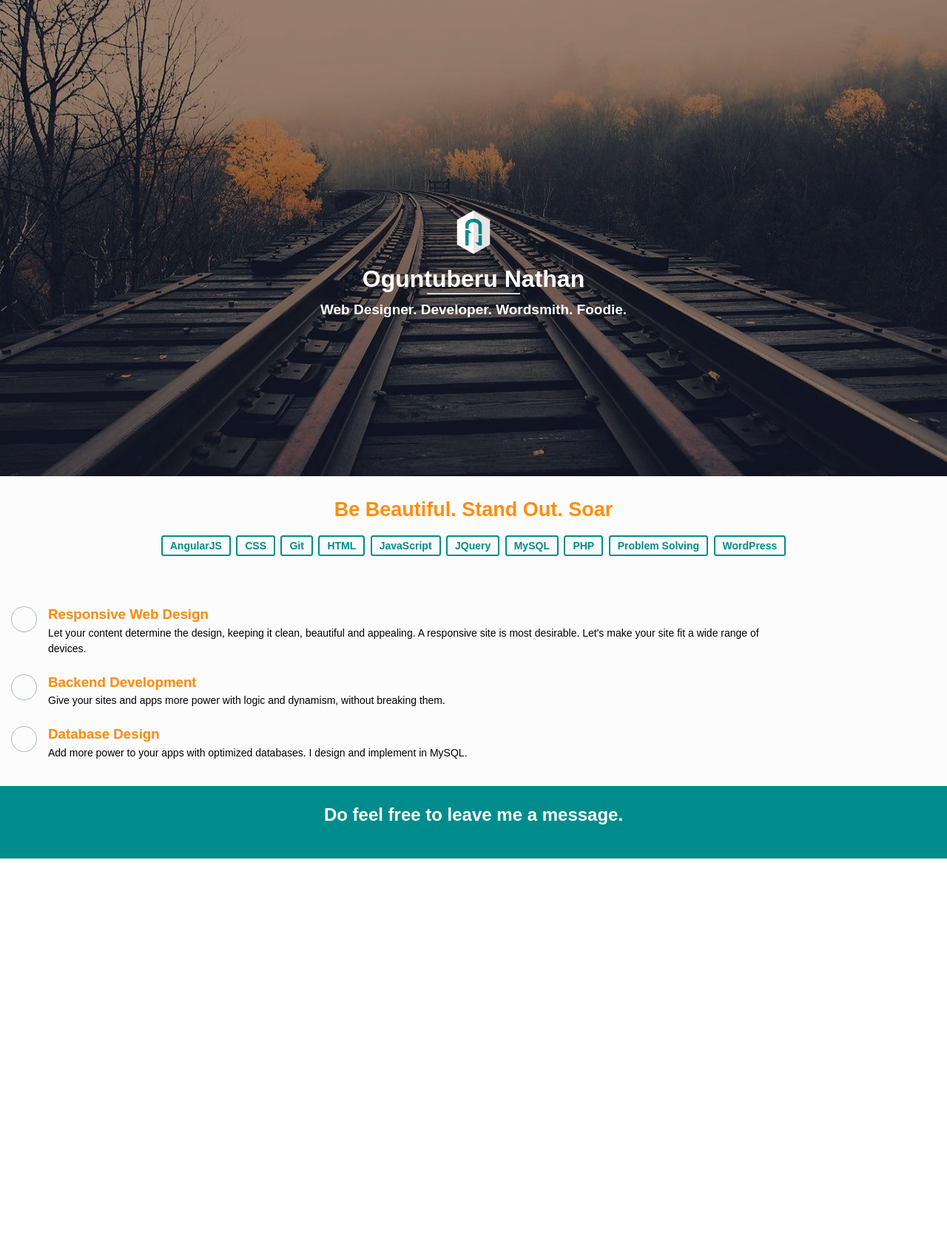
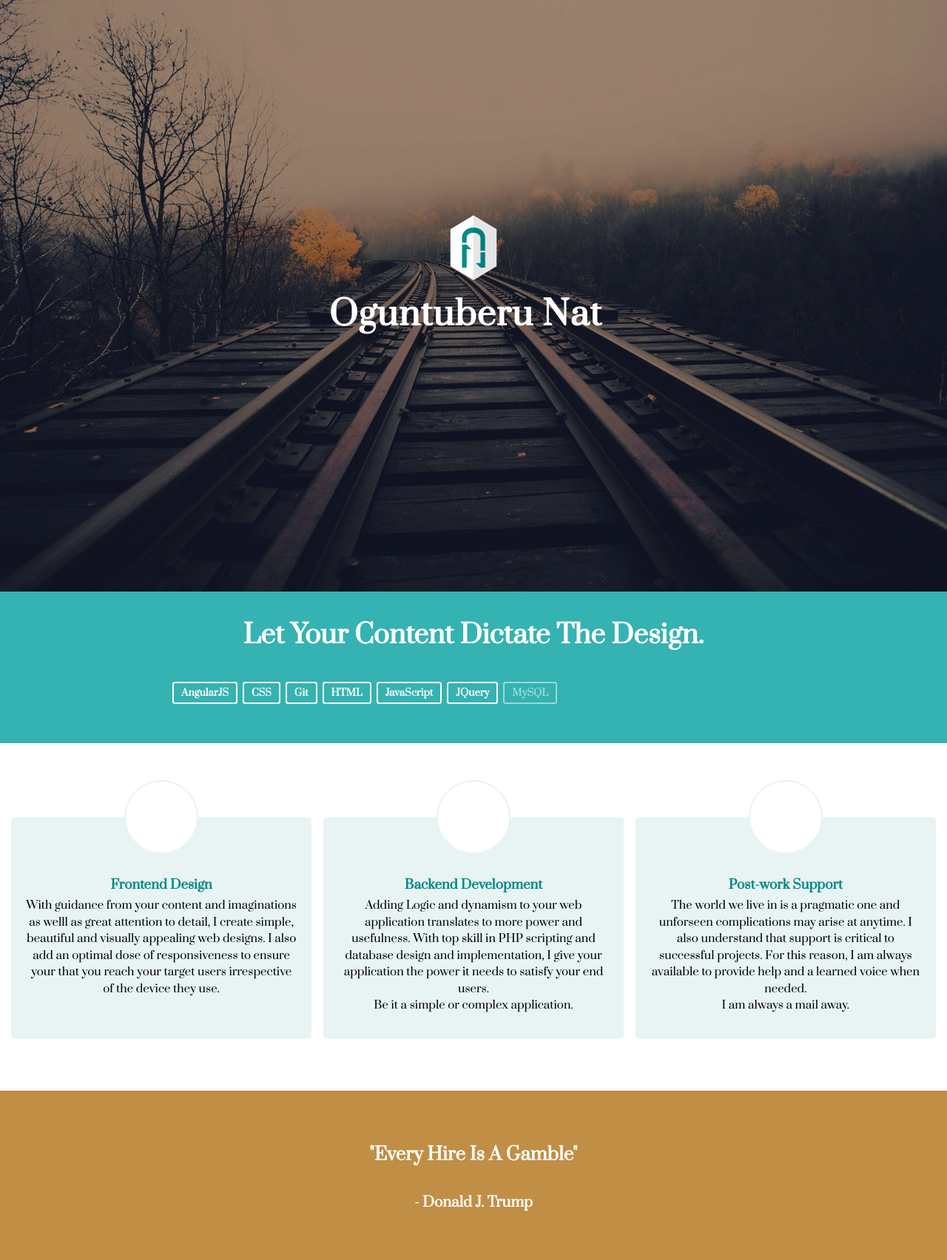
Before and after one commit to dynameek/onathan, a PHP site: page / in a window 1280 px wide. Shown: the whole page at 74% size. Before the commit the page ends 1161 px from the top, so only its background shows below. Run offline with PHP 8.4, Linux system fonts and the light colour scheme.

Commit message:
replacing old design with a new... sorry for the batch commit

```diff
--- a/css/base-style-hdp.css
+++ b/css/base-style-hdp.css
@@ -5,31 +5,60 @@
 */
 
 /*
+ *  ABOUT SECTION
+*/
+#about-sec{
+    padding: 35px 15px;
+}
+#about-sec > h1{
+    font-size: 35px;
+    margin-bottom: 20px;
+}
+
+/*
  *  SKILL SECTION
 */
+
 #skill-sec{
-    padding: 50px 70px;
-}
-.skill-item:last-child{
-    margin-bottom: 0px;
+    height: auto;
+    padding: 100px 15px 50px 15px;
+    display: flex;
+    flex-direction: row;
+    justify-content: space-between;
+    align-content: space-between;
 }
 .skill-item{
-    margin-bottom: 10px;
+    width: 32.5%;
+    height: 300px;
+    text-align: center;
+    box-sizing: border-box;
+    border-radius: 5px;
+    padding: 20px;
+    background: #E8F4F4;
 }
 .skill-item > div{
-    width: 50px;
-    height: 50px;
+    float: none;
+    width: 100px;
+    height: 100px;
+    margin: 0px auto;
+    border-width: 2px;
+    border-color: #E8F4F4;
+    margin-bottom: 30px;
+    margin-top: -70px;
+    background: #fff;
 }
 .skill-item > h3{
-    font-size: 22px;
-    color: #FF8D0C;
+    width: 100%;
+    margin: 0px;
+    margin-left: 0px;
+    margin-bottom: 5px;
+    font-size: 17px;
 }
 .skill-item > p{
-    width: 85%;
-    margin-left: 65px;
-    font-size: 16px;
+    width: 100%;
+    margin: 0px;
+    font-size: 15px;
 }
-
 
 /*
  *  FOOTER SECTION
@@ -37,88 +66,7 @@
  */
 footer > h3{
     margin: 15px 0px;
-    text-shadow: 0px 0px 0.5px #bbb;
 }
 footer > button{
     width: 40%;
 }
-
-@media screen and (min-width: 800px){
-
-    /*
-     *  SKILL SECTION
-    */
-    #skill-sec{
-        padding: 50px 10px;
-        display: flex;
-        flex-direction: row;
-        justify-content: space-around;
-        align-content: space-around;
-    }
-    .skill-item{
-        width: 23%;
-        margin-bottom: 0px;
-        text-align: center;
-        display: flex;
-        flex-direction: column;
-    }
-    .skill-item > div{
-        width: 100px;
-        height: 100px;
-        border-width: 3.5px;
-        margin: 0%;
-        margin-bottom: 20px;
-        align-self: center;
-    }
-    .skill-item > h3{
-        width: 100%;
-        margin: 0px;
-        margin-bottom: 10px;
-        font-size: 17px;
-    }
-    .skill-item > p{
-        width: 100%;
-        margin: 0px;
-        font-size: 14px;
-    }
-}
-
-@media screen and (min-width: 1000px){
-
-    /*
-     *  SKILL SECTION
-    */
-    #skill-sec{
-        padding: 50px 15px;
-        display: flex;
-        flex-direction: row;
-        justify-content: space-around;
-        align-content: space-around;
-    }
-    .skill-item{
-        width: 23%;
-        margin-bottom: 0px;
-        text-align: center;
-        display: flex;
-        flex-direction: column;
-    }
-    .skill-item > div{
-        width: 100px;
-        height: 100px;
-        border-width: 3.5px;
-        margin: 0%;
-        margin-bottom: 20px;
-        align-self: center;
-    }
-    .skill-item > h3{
-        width: 100%;
-        margin: 0px;
-        margin-bottom: 10px;
-        font-size: 20px;
-    }
-    .skill-item > p{
-        width: 100%;
-        margin: 0px;
-        font-size: 15px;
-    }
-}
--- a/css/base-style-mdp.css
+++ b/css/base-style-mdp.css
@@ -14,6 +14,33 @@ and open the template in the editor.
 header{
     padding: 10px 25px 5px 25px;
 }
-#about-sec, #skill-sec{
+#about-sec{
     padding: 30px 25px;
 }
+#skill-sec{
+    padding: 50px 25px;
+}
+
+@media screen and (min-width: 700px){
+    #about-sec, #skill-sec{
+        padding-left: 100px;
+        padding-right: 100px;
+    }
+    #veil > img{
+        width: 70px;
+        height: 90px;
+    }
+    #veil > h1{
+        font-size: 45px;
+    }
+    #veil > h3{
+        font-size: 28px;
+    }
+}
+
+@media screen and (min-width: 900px){
+    #about-sec, #skill-sec{
+        padding-left: 150px;
+        padding-right: 150px;
+    }
+}
--- a/css/base-style-xhdp.css
+++ b/css/base-style-xhdp.css
@@ -17,7 +17,7 @@ and open the template in the editor.
  *  HEADER
 */
 header{
-    padding: 15px 15%;
+    padding: 15px 50px;
 }
 header > img{
     width: 50px;
@@ -37,13 +37,16 @@ header > button{
 #veil > img{
     width: 60px;
     height: 70px;
-    margin-top: 150px;
 }
 #veil > h1{
     font-size: 50px;
 }
+#veil > hr{
+    border-width: 3px;
+    margin: 5px auto 10px auto;
+}
 #veil > h3{
-    font-size: 25px;
+    font-size: 28px;
 }
 
 /*
@@ -51,17 +54,13 @@ header > button{
 */
 #about-sec{
     padding: 30px 15%;
-    background: #008c8c;
 }
 #about-sec > h1{
     font-size: 35px;
     margin-bottom: 15px;
-    color: #fff;
 }
 #tech > li{
     font-size: 16px;
-    color: #fff;
-    border-color: #fff;
 }
 
 
@@ -70,22 +69,20 @@ header > button{
 */
 #skill-sec{
     height: auto;
-    padding: 100px 20% 70px 20%;
+    padding: 100px 10% 70px 10%;
     display: flex;
     flex-direction: row;
     justify-content: space-between;
     align-content: space-between;
-    background: #BADBDB;
 }
 .skill-item{
+    box-sizing: border-box;
     width: 32%;
-    height: 350px;
+    height: 400px;
     text-align: center;
-    /**/
-    box-sizing: border-box;
     border-radius: 5px;
     padding: 20px;
-    background: #fff;
+    background: #E8F4F4;
 }
 .skill-item > div{
     float: none;
@@ -93,7 +90,7 @@ header > button{
     height: 150px;
     margin: 0px auto;
     border-width: 2px;
-    border-color: #BADBDB;
+    border-color: #E8F4F4;
     margin-bottom: 30px;
     margin-top: -70px;
     background: #fff;
@@ -104,7 +101,6 @@ header > button{
     margin-left: 0px;
     margin-bottom: 5px;
     font-size: 22px;
-    color: #008c8c;
 }
 .skill-item > p{
     width: 100%;
@@ -115,14 +111,11 @@ header > button{
  *  FOOTER
 */
 footer{
-    display: flex;
-    flex-direction: row;
-    justify-content: center;
     padding: 25px 15%;
-    background: #4E5B5B;
 }
-footer > h3{
-    font-size: 24px;
+footer > h1{
+    font-size: 35px;
+    margin-top: 20px;
     margin-bottom: 0px;
 }
 footer > button{
--- a/css/base-style.css
+++ b/css/base-style.css
@@ -69,11 +69,11 @@ img{
 header{
     box-sizing: border-box;
     position: fixed;
-    top: 0px;
+    top: -150px;
     left: 0px;
     width: 100%;
     padding: 10px 15px 5px 15px;
-    background: rgba(245, 255, 245, 0.0);
+    background: rgb(255, 255, 255);
 }
 header > img{
     width: 35px;
@@ -86,8 +86,8 @@ header > button{
     border: 2px solid;
     font-weight: bold;
     background: transparent;
-    color: #fff;
-    border-color: #fff;
+    color: #008c8c;
+    border-color: #008c8c;
 }
 
 /*
@@ -95,9 +95,10 @@ header > button{
  *
  */
 #home-sec{
-    height: 80.5vh;
+    height: 100vh;
     padding: 0px;
     background: url('../media/rail.jpg');
+    background-size: cover;
     background-position: center;
     text-align: center;
     color: #fff;
@@ -112,21 +113,26 @@ header > button{
     width: 50px;
     height: 60px;
     margin-bottom: 15px;
-    margin-top: 70px;
     align-self: center;
+    opacity: 0;
 }
 #veil > h1{
     font-family: 'Prata', sans-serif;
     font-size: 32px;
+    letter-spacing: 1px;
 }
 #veil > hr{
     width: 10%;
     border-color: #fff;
+    border-style: solid;
     margin: 0px auto 10px auto;
+    opacity: 0;
 }
 #veil> h3{
     font-family: 'Handlee', sans-serif;
     font-size: 19px;
+    color: #fefefe;
+    opacity: 0;
 }
 #veil > p{
     font-size: 16px;
@@ -139,16 +145,18 @@ header > button{
 #about-sec{
     padding: 30px 15px;
     text-align: center;
-    background: #fcfcfc;
+    background: #35B2B2;
 }
 
 #about-sec > h1{
     font-family: 'Prata', sans-serif;
-    font-size: 27px;
-    color: #FF8D0C;
+    font-size: 23px;
+    color: #fff;
+    opacity: 0;
 }
 #tech{
     padding: 0px;
+    color: #fff;
 }
 #tech > li{
     display: inline-block;
@@ -159,8 +167,10 @@ header > button{
     border: 2px solid #008c8c;
     border-radius: 3.5px;
     font-weight: bold;
-    font-size: 14px;
-    color: #008c8c;
+    font-size: 13px;
+    color: #fff;
+    border-color: #fff;
+    opacity: 0;
 }
 
 /*
@@ -168,14 +178,15 @@ header > button{
  *
  */
 #skill-sec{
-    padding: 20px 15px;
-    background: #fcfcfc;
+    padding: 50px 15px;
+    background: #FFFFFF;
 }
 .skill-item:last-child{
     margin-bottom: 0px;
 }
 .skill-item{
-    margin-bottom: 10px;
+    margin-bottom: 20px;
+    opacity: 0;
 }
 .skill-item > div{
     width: 35px;
@@ -188,11 +199,11 @@ header > button{
     width: auto;
     margin-left: 15px;
     text-shadow: 0px 0px 0.5px #ccc;
-    color: #FF8D0C;
+    color: #008c8c;
 }
 .skill-item > p{
     width: 80%;
-    margin-top: 3.5px;
+    margin-top: 10px;
     margin-left: 50px;
     font-size: 14px;
     line-height: 1.5;
@@ -210,13 +221,14 @@ footer{
     flex-direction: column;
     justify-content: center;
     align-content: center;
-    padding: 25px 15px;
+    padding: 50px 15px;
     text-align: center;
-    background: #008c8c;
+    background: #C18E45;
     color: #fff;
 }
-footer > h3{
+footer > h1{
     font-size: 24px;
+    margin-top: 20px;
     margin-bottom: 20px;
 }
 footer > button{
@@ -230,3 +242,38 @@ footer > button{
     background: transparent;
     color: #fff;
 }
+
+@media screen and (min-width: 319px){
+    #veil > h1{
+        font-size: 22px;
+    }
+}
+
+@media screen and (min-width: 359px){
+    #veil > h1{
+        font-size: 25px;
+        margin-bottom: 5px;
+    }
+    #about-sec{
+        padding-bottom: 10px;
+    }
+    #about-sec > h1{
+    font-size: 30px;
+    margin-bottom: 10px;
+}
+
+@media screen and (min-width: 400px){
+    #veil > h1{
+        font-size: 33px;
+        margin-bottom: 5px;
+    }
+    #veil > h3{
+        font-size: 22px;
+    }
+    #about-sec{
+        padding-bottom: 10px;
+    }
+    #about-sec > h1{
+    font-size: 30px;
+    margin-bottom: 10px;
+}
--- a/index.php
+++ b/index.php
@@ -10,11 +10,11 @@
     <style>
         @import url('./css/base-style.css');
         @import url('./css/grid.css');
-        /*@import url('./css/base-style-mdp.css') screen and (min-width: 420px);
-        @import url('./css/base-style-hdp.css') screen and (min-width: 700px);*/
+        @import url('./css/base-style-mdp.css') screen and (min-width: 420px);
+        @import url('./css/base-style-hdp.css') screen and (min-width: 1000px);
         @import url('./css/base-style-xhdp.css') screen and (min-width: 1425px);
     </style>
-    <!--<link href="https://fonts.googleapis.com/css?family=Prata|Handlee" rel="stylesheet">-->
+    <link href="https://fonts.googleapis.com/css?family=Prata|Handlee" rel="stylesheet">
     <script src="./js/temi.js"></script>
 </head>
 
@@ -22,14 +22,14 @@
     <div class="page-wrapper">
         <header id="header">
             <img alt="" class="site-icon" src="./media/logo-xx.fw.png" onclick="myPage.displayMenu();">
-            <button class="right" onclick="myPage.showElement('contact-sec', 20);">CONTACT</button>
+            <button class="right" onclick="temi.contactMe();">CONTACT</button>
         </header>
         <section id="home-sec">
             <div  class="col-flex" id="veil">
-                <img alt="My Logo" src="./media/logo-white-xx.fw.png">
-                <h1>Oguntuberu Nathan</h1>
-                <hr>
-                <h3>Web Designer. Developer. Wordsmith. Foodie.</h3>
+                <img alt="My Logo" src="./media/logo-white-xx.fw.png" id="body-icon">
+                <h1><span id="my_name"></span><span id="cursor"></span></h1>
+                <hr id="hr">
+                <h3 id="slogan">Web Designer. Developer. Wordsmith. Foodie.</h3>
                 <!--<p>
                     I am a junior full stack web developer, creative mind, Linux enthusiast and foodie
                     based in Nigeria. I ably create simple yet beautiful and attractive websites.
@@ -40,7 +40,7 @@
             </div>
         </section>
         <section class="col-flex" id="about-sec">
-            <h1>Be Beautiful. Stand Out. Soar</h1>
+            <h1>Let Your Content Dictate The Design.</h1>
             <ul id="tech">
                 <li>AngularJS</li>
                 <li>CSS</li>
@@ -57,23 +57,36 @@
         <section class="col-flex" id="skill-sec">
             <div class="skill-item">
                 <div></div>
-                <h3>Responsive Web Design</h3>
-                <p>Let your content determine the design, keeping it clean, beautiful and appealing.
-                A responsive site is most desirable. Let's make your site fit a wide range of devices.</p>
+                <h3>Frontend Design</h3>
+                <p>
+                    With  guidance from your content and imaginations as welll as great attention to detail,
+                    I create simple, beautiful and visually appealing web designs.
+                    I also add an optimal dose of responsiveness to ensure your that
+                    you reach your target users irrespective of the device they use.
+                </p>
             </div>
             <div class="skill-item">
                 <div></div>
                 <h3>Backend Development</h3>
-                <p>Give your sites and apps more power with logic and dynamism, without breaking them.</p>
+                <p>
+                    Adding Logic and dynamism to your web application translates to more power and usefulness.
+                    With top skill in PHP scripting and database design and implementation, I give your application the power it needs
+                    to satisfy your end users.<br> Be it a simple or complex application.
+                </p>
             </div>
             <div class="skill-item">
                 <div></div>
-                <h3>Database Design</h3>
-                <p>Add more power to your apps with optimized databases. I design and implement in MySQL.</p>
+                <h3>Post-work Support</h3>
+                <p>
+                    The world we live in is a pragmatic one and unforseen complications may arise at anytime.
+                    I also understand that support is critical to successful projects. For this reason,
+                    I am always available to provide help and a learned voice when needed. <br/>I am always a mail away.
+                </p>
             </div>
         </section>
         <footer>
-            <h3>Do feel free to leave me a message.</h3>
+            <h1>"Every Hire Is A Gamble"</h1>
+            <h3>- Donald J. Trump</h3>
         </footer>
     </div>
 </body>
```
Also changed, not shown: js/temi.js (+186 -10 lines).
